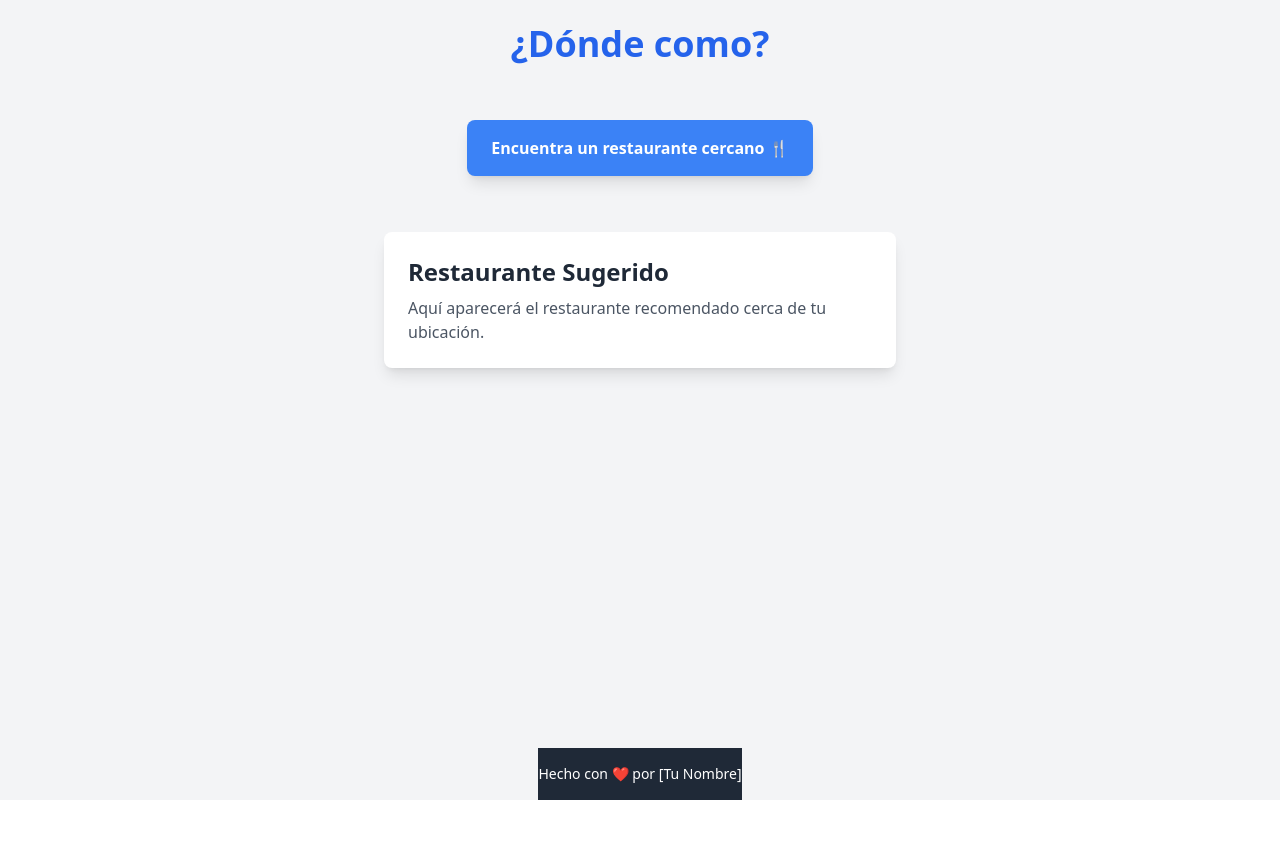
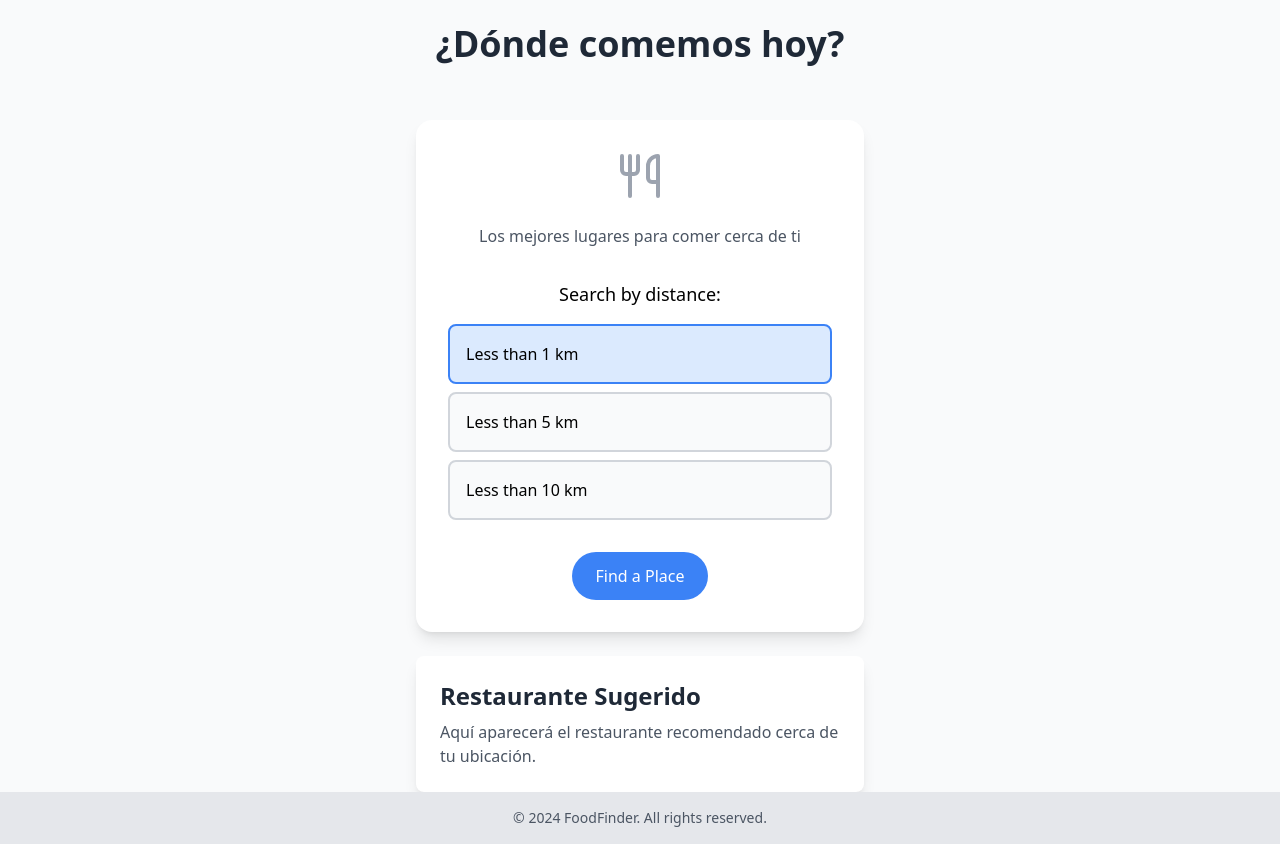
Before and after one commit to mariollesta/locatall, a React (Vite) app in the folder frontend/: page / in a window 1280 px wide. Before the commit the page ends 800 px from the top, so only its background shows below. Built offline with nearby package versions, Linux system fonts and the light colour scheme.

Commit message:
feat(frontend): develop the main interface

```diff
--- a/frontend/package.json
+++ b/frontend/package.json
@@ -10,6 +10,7 @@
     "preview": "vite preview"
   },
   "dependencies": {
+    "lucide-react": "^0.468.0",
     "react": "^18.3.1",
     "react-dom": "^18.3.1"
   },
--- a/frontend/src/components/FoodRecommender.jsx
+++ b/frontend/src/components/FoodRecommender.jsx
@@ -1,14 +1,88 @@
-import React from "react";
+import React, { useState } from "react";
+import { Utensils, MapPin } from "lucide-react";
 
-export function FoodRecommender () {
+export const FoodRecommender = () => {
+  const [distance, setDistance] = useState("1");
+  const [recommendation, setRecommendation] = useState(null);
+
+  const getRecommendation = () => {
+    // Simular recomendación
+    setRecommendation("Pasta Palace");
+  };
+
   return (
-    <section className="py-8 text-center">
-      <button
-        className="bg-blue-500 hover:bg-blue-600 text-white font-bold py-4 px-6 rounded-lg shadow-lg transition-all"
-        onClick={() => alert("Buscando ubicación...")}
-      >
-        Encuentra un restaurante cercano 🍴
-      </button>
-    </section>
+    <div className="max-w-md w-full mx-auto">
+      <div className="bg-white rounded-2xl shadow-lg p-8 text-center">
+
+        {/* Icon */}
+        <Utensils className="mx-auto mb-6 text-gray-400" size={48} />
+
+        {/* Introduction */}
+        <p className="text-gray-600 mb-8">
+          Los mejores lugares para comer cerca de ti
+        </p>
+
+        {/* Distance */}
+        <div className="mb-8">
+          <h3 className="text-lg font-medium mb-4">Search by distance:</h3>
+          <div className="flex flex-col space-y-2">
+            {[
+              { value: "1", label: "Less than 1 km" },
+              { value: "5", label: "Less than 5 km" },
+              { value: "10", label: "Less than 10 km" },
+            ].map((option) => (
+              <div key={option.value} className="flex items-center">
+                <input
+                  type="radio"
+                  id={`distance-${option.value}`}
+                  name="distance"
+                  value={option.value}
+                  checked={distance === option.value}
+                  onChange={() => setDistance(option.value)}
+                  className="hidden peer"
+                />
+                <label
+                  htmlFor={`distance-${option.value}`}
+                  className="flex flex-1 items-center justify-between rounded-lg border-2 border-gray-300 bg-gray-50 p-4 cursor-pointer hover:bg-blue-50 hover:text-blue-600 peer-checked:border-blue-500 peer-checked:bg-blue-100"
+                >
+                  {option.label}
+                </label>
+              </div>
+            ))}
+          </div>
+        </div>
+
+        {/* Recommendation */}
+        {recommendation ? (
+          <div className="mb-8">
+            <p className="text-xl font-medium mb-2">We recommend:</p>
+            <p className="text-2xl font-semibold text-blue-600">{recommendation}</p>
+            <p className="text-sm text-gray-500 mt-2">
+              (Within {distance} km of your location)
+            </p>
+          </div>
+        ) : null}
+
+        {/* Button */}
+        <button
+          onClick={getRecommendation}
+          className="bg-blue-500 text-white rounded-full px-6 py-3 font-medium hover:bg-blue-600 transition duration-300 ease-in-out transform hover:scale-105 focus:outline-none focus:ring-2 focus:ring-blue-500 focus:ring-opacity-50"
+        >
+          Find a Place
+        </button>
+      </div>
+      {/* Enlace al mapa */}
+      {recommendation && (
+        <div className="mt-6 text-center">
+          <a
+            href="#"
+            className="inline-flex items-center text-blue-500 hover:text-blue-600 transition duration-300 ease-in-out"
+          >
+            <MapPin className="mr-2" size={18} />
+            View on map
+          </a>
+        </div>
+      )}
+    </div>
   );
 };
--- a/frontend/src/components/Footer.jsx
+++ b/frontend/src/components/Footer.jsx
@@ -2,8 +2,10 @@ import React from "react";
 
 const Footer = () => {
   return (
-    <footer className="mt-auto py-4 bg-gray-800 text-white text-center">
-      <p className="text-sm">Hecho con ❤️ por [Tu Nombre]</p>
+    <footer className="py-4 bg-gray-200 w-full">
+      <div className="container mx-auto px-4 text-center text-gray-600 text-sm">
+          © {new Date().getFullYear()} FoodFinder. All rights reserved.
+      </div>
     </footer>
   );
 };
--- a/frontend/src/components/Title.jsx
+++ b/frontend/src/components/Title.jsx
@@ -3,7 +3,7 @@ import React from "react";
 const Title = () => {
   return (
     <header className="py-6 text-center">
-      <h1 className="text-4xl font-bold text-blue-600">¿Dónde como?</h1>
+      <h1 className="text-4xl font-bold text-gray-800 mb-8">¿Dónde comemos hoy?</h1>
     </header>
   );
 };
--- a/frontend/src/pages/FoodRecommenderPage.jsx
+++ b/frontend/src/pages/FoodRecommenderPage.jsx
@@ -7,16 +7,18 @@ import Footer from "@components/Footer";
 
 export function FoodRecommenderPage () {
   return (
-    <div className="flex flex-col min-h-screen items-center bg-gray-100">
+    <div className="min-h-screen flex flex-col  items-center bg-gray-50">
 
-      <Title />
+      <main className="flex-grow flex flex-col items-center justify-center px-4">
+        <Title />
+        <div className="max-w-md w-full">
+          <FoodRecommender />
+          <FoodResult />
+        </div>
 
-      <FoodRecommender />
-
-      <FoodResult />
+      </main>
 
       <Footer />
-
     </div>
   );
 };
```
Also changed, not shown: 1 other file (tests, documents, lock files or other folders).
